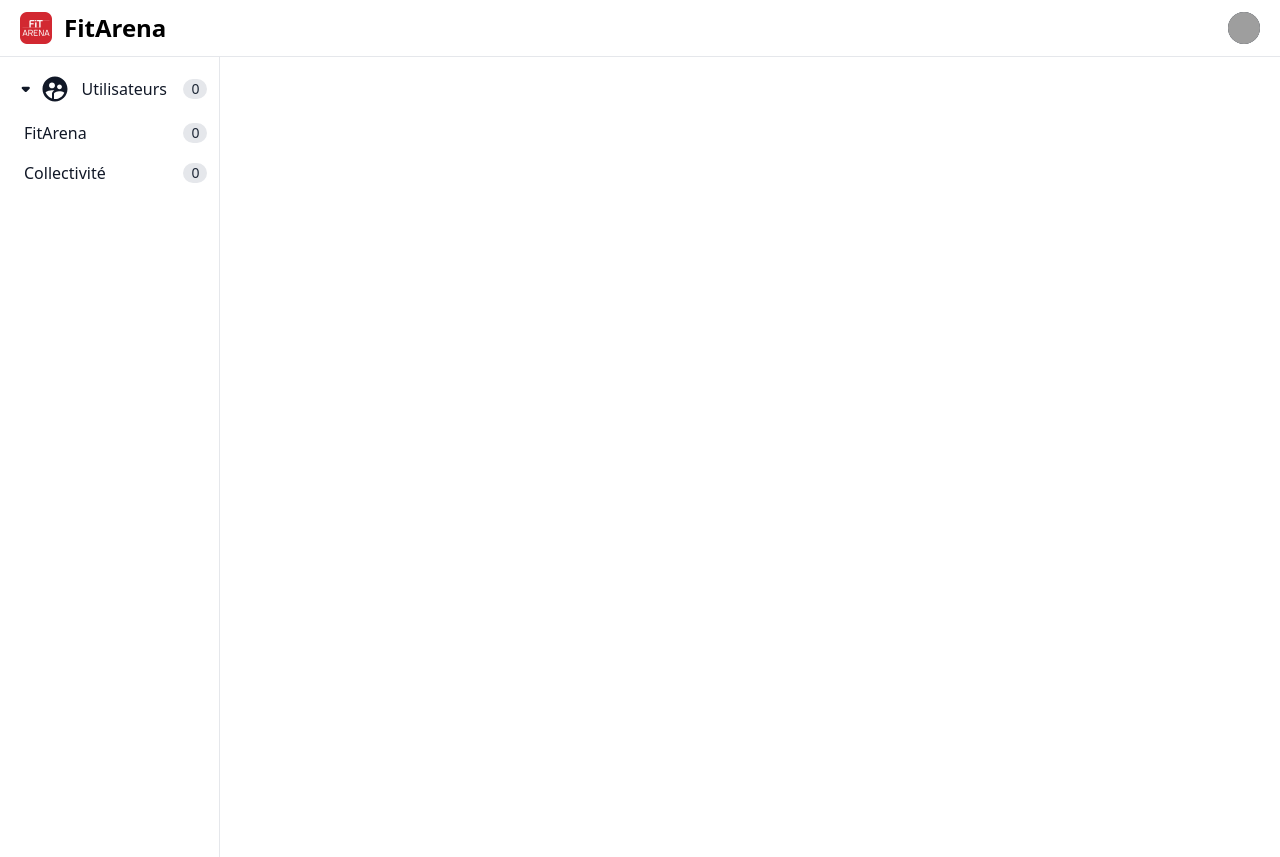
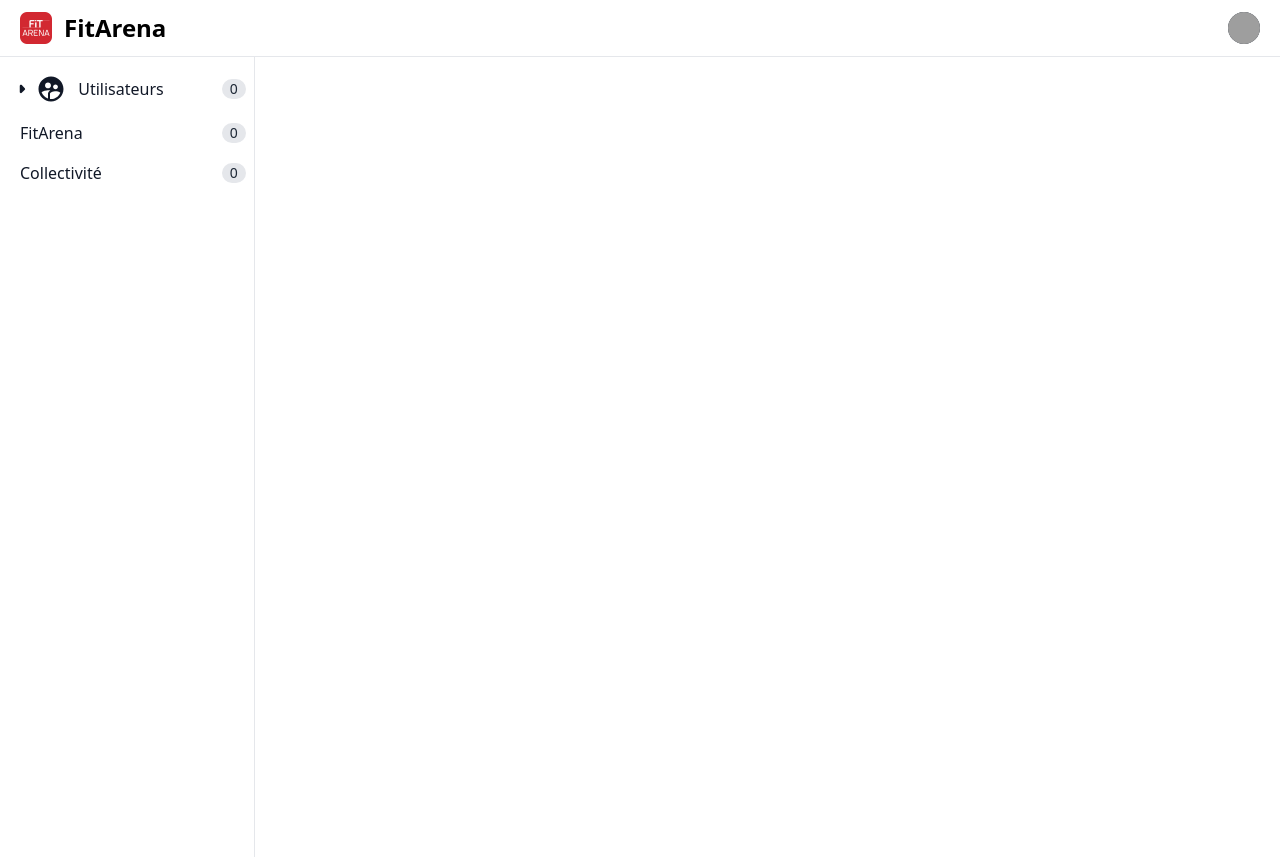
Before and after one commit to Avinint/vueJS, a Vue app: page / in a window 1280 px wide. Built offline with nearby package versions, Linux system fonts and the light colour scheme; sample sign-in values are in the browser's storage; grey boxes are pictures that could not be loaded.

Commit message:
fix sidebar sub menu

```diff
--- a/src/components/SideNav.vue
+++ b/src/components/SideNav.vue
@@ -1,17 +1,17 @@
 <template>
-  <aside id="logo-sidebar" class="w-64 h-screen pt-2 transition-transform -translate-x-full bg-white border-r border-gray-200 sm:translate-x-0 dark:bg-gray-800 dark:border-gray-700" aria-label="Sidebar">
-    <div class="h-full overflow-y-auto bg-white px-2">
-      <div v-for="(link, i) in links" class="flex flex-col items-center text-base font-normal text-gray-900">
+  <aside id="logo-sidebar" class="w-80 h-screen pt-2 transition-transform -translate-x-full bg-white border-r border-gray-200 sm:translate-x-0 dark:bg-gray-800 dark:border-gray-700" aria-label="Sidebar">
+    <div class="h-full overflow-y-auto bg-white px-1">
+      <div v-for="(link, i) in links" class="flex flex-col items-center text-base font-normal text-gray-900 ">
         <div class="flex items-center hover:bg-gray-100 rounded-lg px-1 py-2 w-full">
-          <svg @click="openSubLinks(i)" class="cursor-pointer" :class="link.sub_links_open ? 'rotate-180' : ''" v-if="link.sub_links" xmlns="http://www.w3.org/2000/svg" width="32" height="32" viewBox="0 0 24 24"><path fill="currentColor" d="m8.71 11.71l2.59 2.59c.39.39 1.02.39 1.41 0l2.59-2.59c.63-.63.18-1.71-.71-1.71H9.41c-.89 0-1.33 1.08-.7 1.71z"/></svg>
+          <svg @click="openSubLinks(i)" class="cursor-pointer" :class="link.sub_links_open ? '' : '-rotate-90'" v-if="link.sub_links" xmlns="http://www.w3.org/2000/svg" width="32" height="32" viewBox="0 0 24 24"><path fill="currentColor" d="m8.71 11.71l2.59 2.59c.39.39 1.02.39 1.41 0l2.59-2.59c.63-.63.18-1.71-.71-1.71H9.41c-.89 0-1.33 1.08-.7 1.71z"/></svg>
           <side-nav-item :icon="link.icon" :label="link.label" :link="link.link" :tag="link.tag"/>
         </div>
         <div v-for="(sub_link, sub_i) in link.sub_links" v-if="link.sub_links_open && link.sub_links.length" class="w-full flex flex-col bg-gray-200 rounded-lg">
-          <div class="flex w-full hover:bg-gray-100 rounded-lg pl-2 pr-3 py-2">
-            <svg @click="openSubSubLinks(i, sub_i)" class="cursor-pointer" :class="sub_link.sub_links_open ? 'rotate-180' : ''" v-if="sub_link.sub_links" xmlns="http://www.w3.org/2000/svg" width="32" height="32" viewBox="0 0 24 24"><path fill="currentColor" d="m8.71 11.71l2.59 2.59c.39.39 1.02.39 1.41 0l2.59-2.59c.63-.63.18-1.71-.71-1.71H9.41c-.89 0-1.33 1.08-.7 1.71z"/></svg>
+          <div class="flex w-full hover:bg-gray-100 rounded-lg pl-3 pr-3 py-2">
+            <svg @click="openSubSubLinks(i, sub_i)" class="cursor-pointer" :class="sub_link.sub_links_open ? '' : '-rotate-90'" v-if="sub_link.sub_links" xmlns="http://www.w3.org/2000/svg" width="32" height="32" viewBox="0 0 24 24"><path fill="currentColor" d="m8.71 11.71l2.59 2.59c.39.39 1.02.39 1.41 0l2.59-2.59c.63-.63.18-1.71-.71-1.71H9.41c-.89 0-1.33 1.08-.7 1.71z"/></svg>
             <side-nav-item :icon="sub_link.icon" :label="sub_link.label" :link="sub_link.link" :tag="sub_link.tag"/>
           </div>
-          <div v-for="sub_sub_link in sub_link.sub_links" v-if="sub_link.sub_links_open && sub_link.sub_links.length" class="w-full flex bg-gray-300 hover:bg-gray-100 rounded-lg items-center pl-5 pr-3 py-2">
+          <div v-for="sub_sub_link in sub_link.sub_links" v-if="sub_link.sub_links_open && sub_link.sub_links.length" class="w-full flex bg-gray-300 hover:bg-gray-100 rounded-lg items-center pl-12 pr-3 py-2">
             <side-nav-item :icon="sub_sub_link.icon" :label="sub_sub_link.label" :link="sub_sub_link.link" :tag="sub_sub_link.tag"/>
           </div>
         </div>
```
